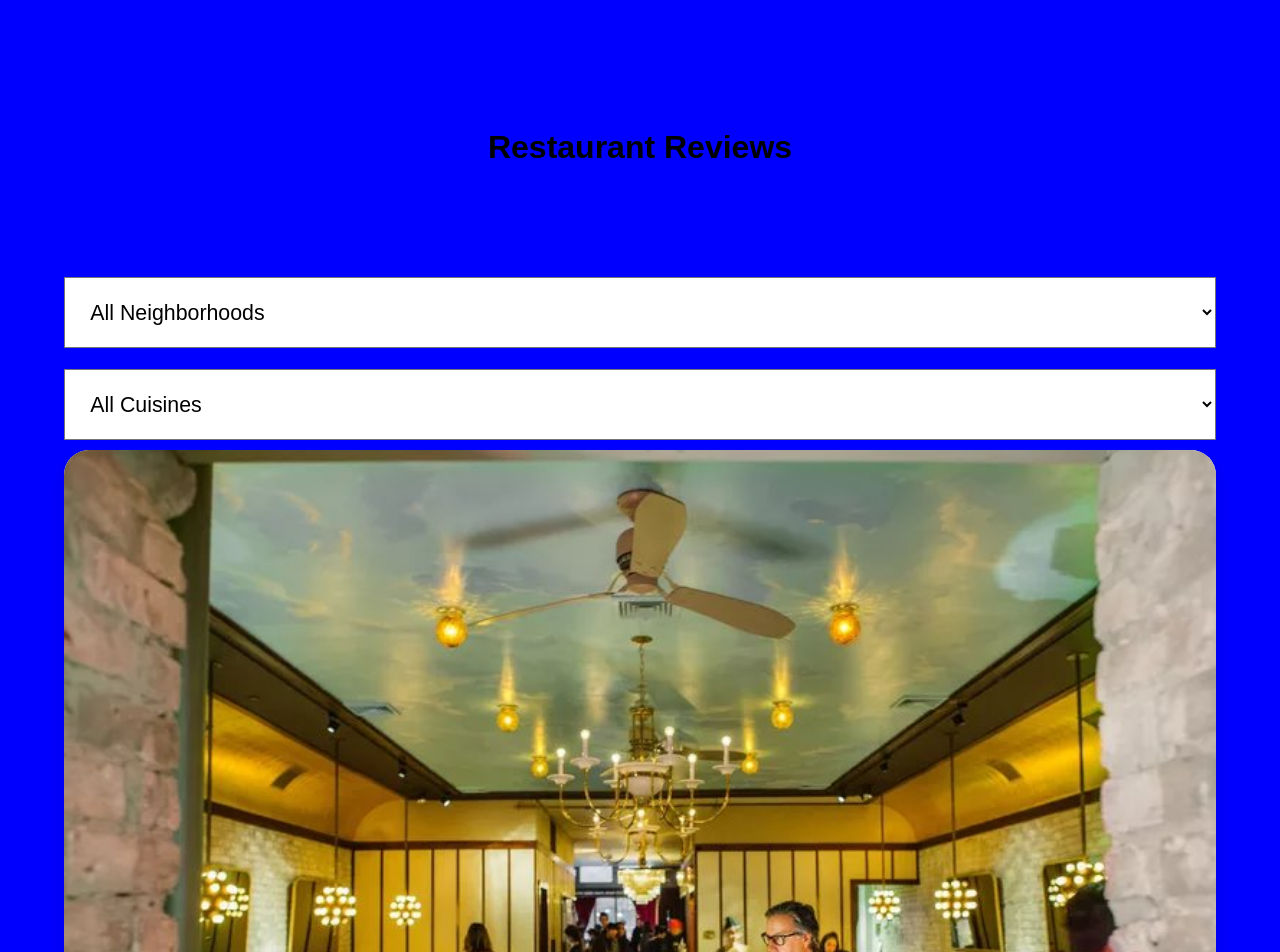
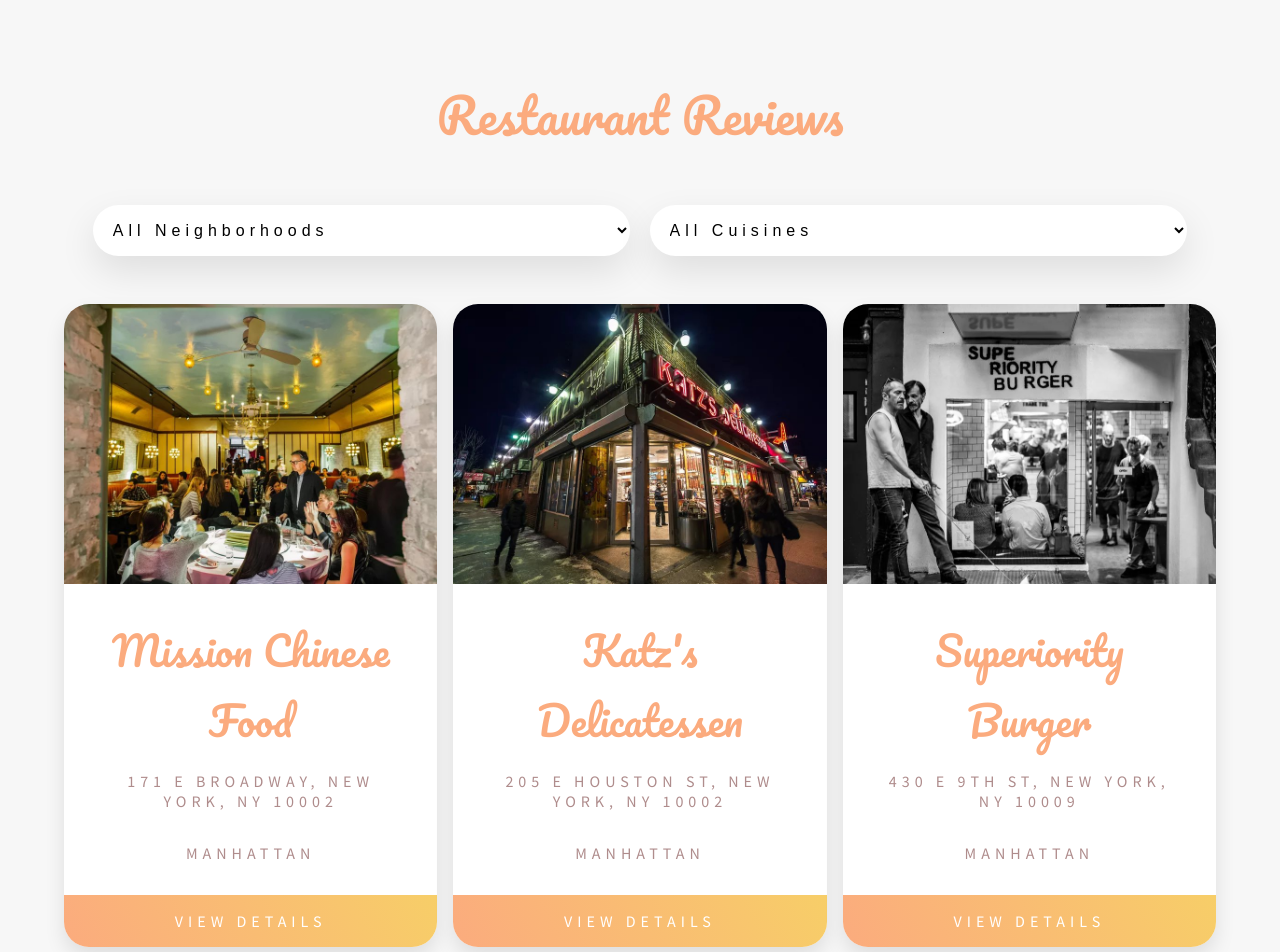
Before and after one commit to avaldemoro/MWS_RestaurantReviews, a plain HTML site: page index.html in a window 1280 px wide. Shown: the top 952 px of the page. Drawn offline with nearby package versions, Linux system fonts and the light colour scheme.

Commit message:
style: fix css for index.html to be responsive and beautiful

```diff
--- a/css/styles-1.css
+++ b/css/styles-1.css
@@ -1,63 +1,196 @@
 @charset "utf-8";
-/* Custom, iPhone Retina */
-@media only screen and (min-width : 300px) {
+/* Small devices */
+@media only screen and (max-width : 600px) {
 	body {
-		background-color: blue;
+		background-color: #f7f7f7;
+	}
+	footer {
+		line-height: 10vh;
+	}
+	li {
+		margin-bottom: 0.5em;
+	}
+	p {
+		font-weight: lighter;
+		font-size: 1.25em;
+		padding: 1em 2em;
+	}
+	p.neighborhood-type {
+		font-size: 0.75em;
 	}
 	#main-title {
-		font-size: 2em;
+		font-size: 3.5em;
+		line-height: 15vh;
+		margin-bottom: 1em;
 	}
-	select#neighborhoods-select,  select#cuisines-select{
+	#map {
+		height: 40vh;
+	}
+	#more-details {
+		letter-spacing: 5px;
+		font-size: 1em;
+	}
+	#neighborhoods-select, #cuisines-select{
 		width: 90vw;
-		background-color: white;
-		font-size: 16pt;
-		margin: 0.5em;
-		padding: 1em;
-		font-size: 16pt;
+		margin: 1em;
+	}
+	#restaurants-list {
+		margin-bottom: 3em;
+	}
+	.filter-options {
+		margin-bottom: 1.5em;
+	}
+}
+/* Tablets sizes*/
+@media only screen and (min-width : 600px) {
+	body {
+		background-color: #f7f7f7;
+	}
+	li {
+		margin-top: 0;
+		margin-bottom: 0.5em;
+	}
+	p {
+		font-size: 1.25em;
+		padding: 0 1em;
+	}
+	p.neighborhood-type {
+		font-size: 1em;
+		font-weight: 100;
+	}
+	#main-title {
+		font-size: 3em;
+		margin-top: 1.5em;
+	}
+	#map-container {
+		margin-top: 2em;
+	}
+	#map {
+		height: 40vh;
+	}
+	#more-details {
+		font-size: 1.25em;
+		letter-spacing: 5px;
+	}
+	#neighborhoods-select, #cuisines-select{
+		width: 45vw;
+		margin: 3em 0.5em;
 	}
 }
 
 /* Small Devices, Tablets */
 @media only screen and (min-width : 768px) {
 	body {
-		background-color: red;
+		background-color: #f7f7f7;
 	}
-	p.neighborhood-type {
-		font-size: 0.75em;
+	li {
+		margin-bottom: 2em;
+	}
+	p {
+		padding: 1em 2em;
+		font-size: 1em;
+	}
+	ul {
+		columns: 2;
+		-webkit-columns: 2;
+		-moz-columns: 2;
+	}
+	#map-container {
+		margin-top: 2em;
+
+	}
+	#map {
+		height: 60vh;
 	}
 	#more-details {
-		font-size: 0.75em;
+		font-size: 1em;
 		padding: 2em 0;
+	}
+	.columns {
+		float: left;
+		margin: 0;
+		position: relative;
 	}
 }
 
-/* Medium Devices, Desktops */
+/* Medium Devices, Desktops, and beyond */
 @media only screen and (min-width : 992px) {
 	body {
 		background-color: orange;
 	}
-
-}
-
-/* Large Devices, Wide Screens */
-@media only screen and (min-width : 1200px) {
-	body {
-		background-color: blue;
+	h1 {
+		font-size: 2em;
+		padding: 0 0.75em;
+	}
+	#neighborhoods-select, #cuisines-select{
+		width: 42vw;
+	}
+	ul {
+		columns: 3;
+		-webkit-columns: 3;
+		-moz-columns: 3;
+	}
+	.columns {
+		float: left;
+		margin: 0;
+		position: relative;
 	}
 }
 
-#neighborhoods-select, #cuisines-select {
-	font-size:30pt;
+/*********** GLOBAL CSS ***********/
+body, td, th, p{
+	font-family: 'Source Sans Pro', sans-serif;
+	text-align: center;
+}
+body {
+	background-color: #f7f7f7;
+}
+footer {
+	text-transform: uppercase;
+	font-weight:lighter;
+	width: 100%;
+	height: 20vh;
+	text-align: center;
+	letter-spacing: 5px;
+	margin-top: 2em;
 }
 h1 {
-	font-size: 4em;
-}
-body, td, th, p{
-	font-family: Arial, Helvetica, sans-serif;
-	text-align: center;
+	margin-bottom: 0;
+	font-family: 'Pacifico', cursive;
+	color: #fbab7e;
+	font-size: 2.5em;
+	font-weight:lighter;
 }
 img, embed, object, video {
 	max-width: 100vw;
+}
+img, li {
+	width: 100%;
+}
+img {
+	border-radius: 25px 25px 0 0;
+}
+li {
+	border-radius: 25px;
+	background-color: #fff;
+	box-shadow: 0 10px 20px rgba(0,0,0,0.1);
+	display: inline-block;
+}
+neighborhood-type {
+	border-radius: 50px;
+	text-transform: uppercase;
+	padding-top: 1em;
+	margin: 0;
+	letter-spacing: 20px;
+	font-weight: bold;
+	color: #9b9b9b;
+}
+p {
+	text-transform: uppercase;
+	padding-top: 1em;
+	letter-spacing: 5px;
+	margin: 0;
+	color: #af8c8c;
 }
 ul {
 	list-style-type: none;
@@ -65,62 +198,23 @@
 	width: 90vw;
 	margin: 0 auto;
 }
-h1 {
-	margin-bottom: 0;
-}
-img {
-	border-radius: 25px 25px 0 0;
-}
-img, li {
-	width: 90vw;
-}
-li {
-	border-radius: 25px;
-	background-color: #f3f3f3;
-	margin-bottom: 1em;
-	box-shadow: 0 10px 20px rgba(0,0,0,0.1);
-
-}
-footer {
-
-	text-transform: uppercase;
-	font-weight:lighter;
-	width: 100%;
-	height: 20vh;
-	text-align: center;
-	line-height: 20vh;
+#neighborhoods-select,  #cuisines-select{
+	background-color: white;
+	padding: 1em;
+	font-size: 1em;
+	border-radius: 50px;
+	box-shadow: 0 15px 36px rgba(0, 0, 0, 0.1);
+	border: 0;
 	letter-spacing: 5px;
 }
-p {
-	text-transform: uppercase;
-	padding-top: 1em;
-
-	margin: 0;
-	font-size: 0.75em;
-	letter-spacing: 10px
-}
-
-p.neighborhood-type {
-	border-radius: 50px;
-	text-transform: uppercase;
-	padding-top: 1em;
-	margin: 0;
-	font-size: 0.5em;
-	letter-spacing: 20px;
-	font-weight: bold;
-	color: #9b9b9b;
-}
-
 #main-title {
-	height: 30vh;
 	text-align: center;
 	vertical-align: center;
-	line-height: 30vh;
+	font-family: 'Pacifico', cursive;
+	color: #fbab7e;
 }
-
 #more-details {
-	background-color: #48a999;
-	font-size: 0.5em;
+	background: linear-gradient(62deg, #fbab7e, #f7ce68);
 	width: 100%;
 	border: 0;
 	color: #fff;
@@ -130,11 +224,13 @@
 	text-decoration: none;
 	text-transform: uppercase;
 	margin-top: 1em;
-	letter-spacing: 10px;
-
 }
 #more-details:focus {
 	background-color: #004c40;
+}
+#map {
+	width: 100vw;
+	background-color: #ccc;
 }
 .inside #map-container {
 	background: #252831 none repeat scroll 0 0;
@@ -150,8 +246,3 @@
 	height: 30em;
 	width: 100vw;
 }
-#map {
-	height: 40vh;
-	width: 100vw;
-	background-color: #ccc;
-}
--- a/index.html
+++ b/index.html
@@ -4,6 +4,7 @@
 <head>
     <meta name="viewport" content="width=device-width, initial-scale=1.0">
     <link rel="stylesheet" src="//normalize-css.googlecode.com/svn/trunk/normalize.css" />
+    <link href="https://fonts.googleapis.com/css?family=Pacifico|Source+Sans+Pro" rel="stylesheet">
     <link rel="stylesheet" href="css/styles-1.css">
     <link rel="stylesheet" href="https://unpkg.com/leaflet@1.3.1/dist/leaflet.css" integrity="sha512-Rksm5RenBEKSKFjgI3a41vrjkw4EVPlJ3+OiI65vTjIdo9brlAacEuKOiQ5OFh7cOI1bkDwLqdLw3Zg0cRJAAQ==" crossorigin=""/>
     <title>Restaurant Reviews</title>
@@ -41,7 +42,7 @@
     <script type="application/javascript" charset="utf-8" src="js/main.js"></script>
     <!-- <script async defer src="https://maps.googleapis.com/maps/api/js?key=YOUR_GOOGLE_MAPS_API_KEY&libraries=places&callback=initMap"></script> -->
     <footer id="footer">
-        Copyright (c) 2018 <a href="/"><strong>Restaurant Reviews</strong></a> All Rights Reserved.
+        Copyright &copy; 2018 <a href="/"><strong>Restaurant Reviews</strong></a> All Rights Reserved.
     </footer>
 
 </body>
```
